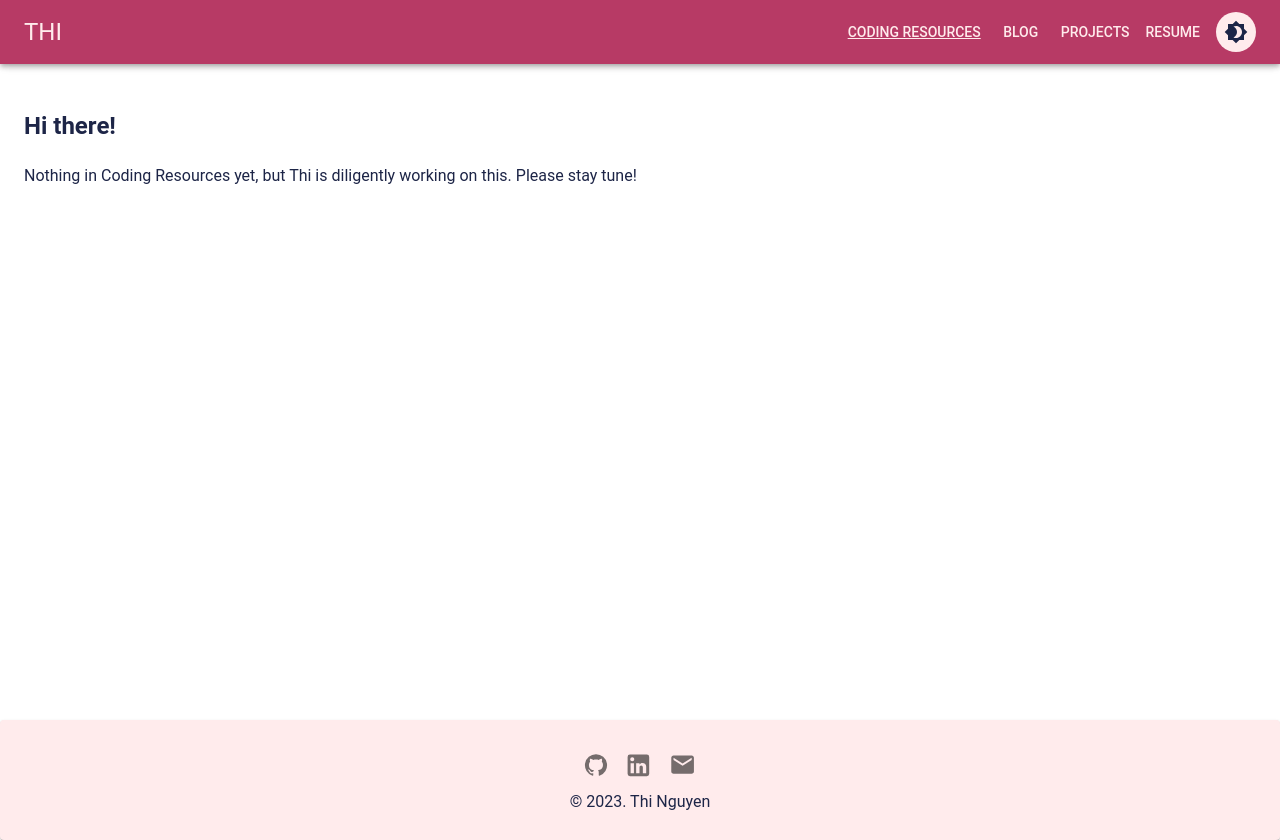
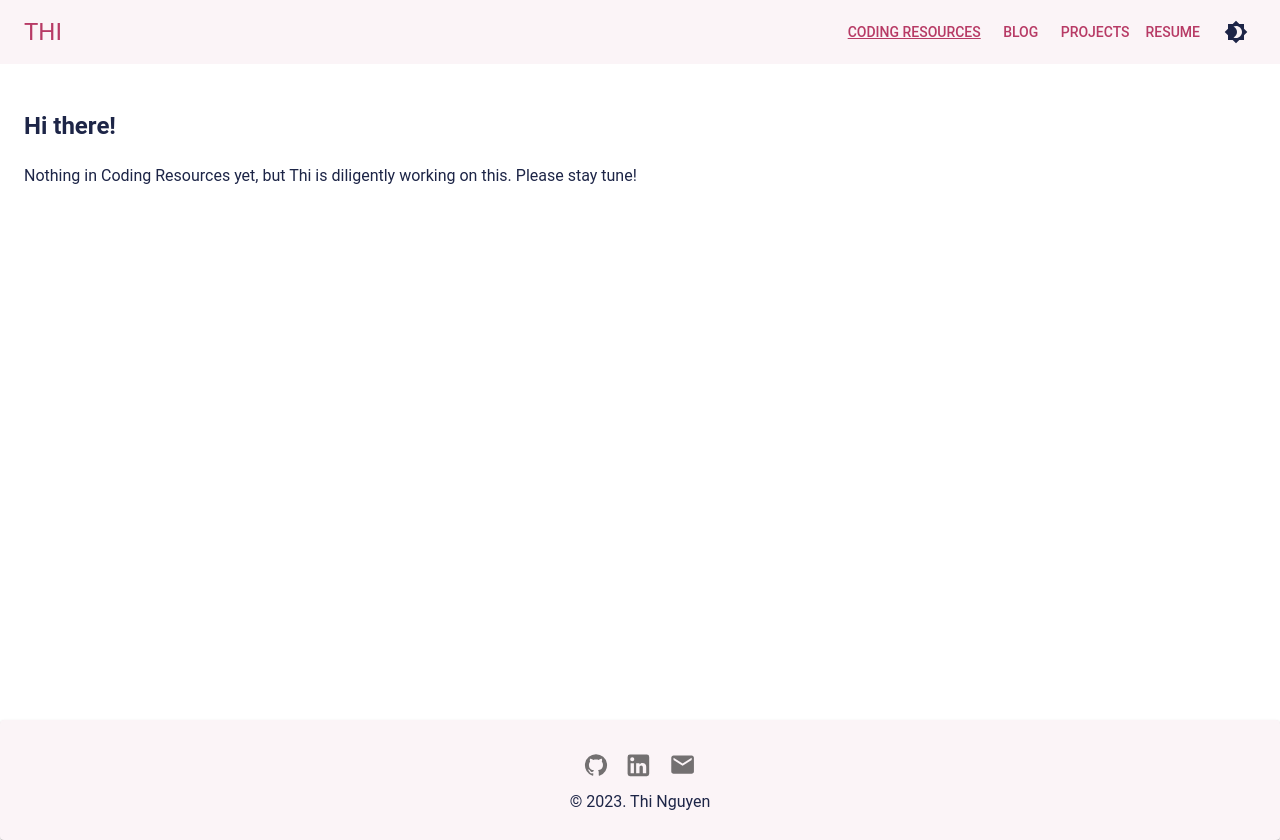
Before and after one commit to justthinguyen/justthinguyen.github.io, a React (Create React App) app: page /coding in a window 1280 px wide. Built offline with nearby package versions, Linux system fonts and the light colour scheme.

Commit message:
Update Theme colors to brighter shade

```diff
--- a/src/Theme.tsx
+++ b/src/Theme.tsx
@@ -7,15 +7,15 @@ const themeOptions = (mode: PaletteMode): ThemeOptions =>
         mode: mode,
         primary: {
             main: '#B73A65',
-            contrastText: '#ffebec',
+            contrastText: '#fbf4f7',
         },
         secondary: {
-            main: '#ffebec',
+            main: '#F8E4E7',
             contrastText: '#1d2547',
         },
         ...(mode === 'dark' ? {
             text: {
-                primary: '#ffebee', //'#ffcdd2',
+                primary: '#fbf4f7' //'#ffcdd2', '#ffebee',
             }
         } : {
             text: {
@@ -26,7 +26,7 @@ const themeOptions = (mode: PaletteMode): ThemeOptions =>
         ...(mode === 'light' && {
             background: {
                 default: '#fff',
-                paper: '#ffebec',
+                paper: '#fbf4f7' //'#ffebec',
             }
         }),
 
@@ -39,3 +39,9 @@ const themeOptions = (mode: PaletteMode): ThemeOptions =>
 
 export const lightTheme = createTheme(themeOptions('light'));
 export const darkTheme = createTheme(themeOptions('dark'));
+
+export const AppBarSX = {
+    backgroundColor: 'background.paper',
+    boxShadow: 'none',
+    color: 'primary'
+};
--- a/src/components/Bars.tsx
+++ b/src/components/Bars.tsx
@@ -1,6 +1,7 @@
 import { AppBar, AppBarProps, Box, Button, IconButton, Toolbar, Typography } from '@mui/material';
 import MenuIcon from '@mui/icons-material/Menu';
 import { PlainNavLink } from './Navigation';
+import { AppBarSX } from '../Theme';
 
 interface BarProps extends AppBarProps {
     header?: string;
@@ -11,12 +12,13 @@ interface BarProps extends AppBarProps {
     width?: number;
 }
 
+
 export const TopBar = (ps: BarProps) => {
     const { header, headerPath, handleDrawerToggle, navItems, path } = ps;
     return (
-        <AppBar component="nav" color="primary" className={ps.className}>
+        <AppBar component="nav" className={ps.className} sx={AppBarSX} >
             <Toolbar>
-                <IconButton color="inherit" aria-label="open drawer" edge="start"
+                <IconButton color="primary" aria-label="open drawer" edge="start"
                     onClick={handleDrawerToggle} sx={{ mr: 2, display: { sm: 'none' } }}
                 >
                     <MenuIcon />
@@ -29,7 +31,7 @@ export const TopBar = (ps: BarProps) => {
 
                 <Box sx={{ display: { xs: 'none', sm: 'block' } }}>
                     {navItems.map((item) => (
-                        <Button key={item} color='secondary'>
+                        <Button key={item} color='primary'>
                             <PlainNavLink to={path[item]}> {item} </PlainNavLink>
                         </Button>
                     ))}
--- a/src/components/Navigation.tsx
+++ b/src/components/Navigation.tsx
@@ -9,7 +9,6 @@ export const RouterLink: React.FC<LinkProps<typeof NavLink>> = (ps) =>
     <MUILink component={NavLink} {...ps}>{ps.children}</MUILink>;
 
 export const PlainNavLink = styled(RouterLink)({
-    color: 'inherit',
     textDecoration: 'none',
     ':hover': { 'textDecoration': 'none' },
 });
```
